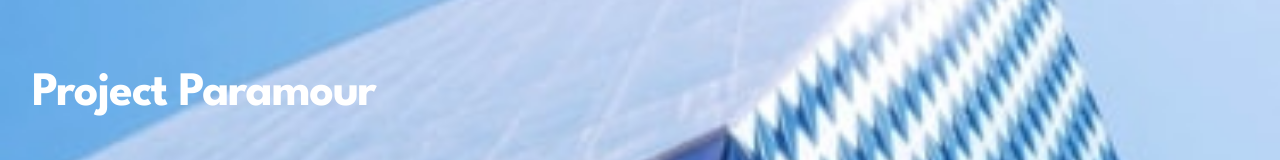
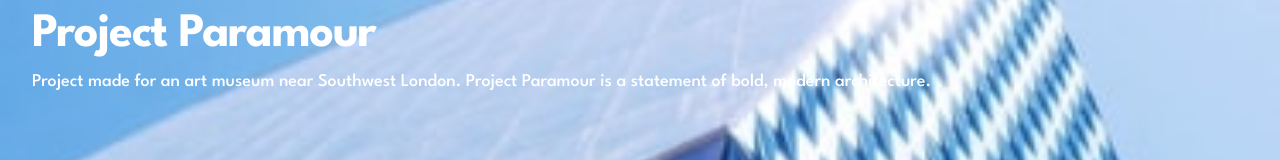
Before and after one commit to achiewe/arch-studio-multi-page-website, a Next.js app: page / in a window 1280 px wide. Shown: the part 282-442 px from the top of the page. Built offline with nearby package versions, Linux system fonts and the light colour scheme.

Commit message:
add link or project paramour component

```diff
--- a/src/app/components/Home/ProjectParamourInfo.tsx
+++ b/src/app/components/Home/ProjectParamourInfo.tsx
@@ -1,5 +1,6 @@
 import React from "react";
 import paramourJpg from "../../../../public/assets/home/mobile/image-hero-paramour.jpg";
+import Link from "next/link";
 
 export default function ProjectParamourInfo(): JSX.Element {
   const styleBack = {
@@ -15,7 +16,12 @@ export default function ProjectParamourInfo(): JSX.Element {
         <h1 className="text-[48px] text-[#FFF] font-bold leading-[48px] tracking-[-1.2px]">
           Project Paramour
         </h1>
+        <p className="text-[18px] text-[#FFF] font-medium leading-[24px]">
+          Project made for an art museum near Southwest London. Project Paramour
+          is a statement of bold, modern architecture.
+        </p>
       </div>
+      <Link href="/Portfolio"> </Link>
     </div>
   );
 }
```
